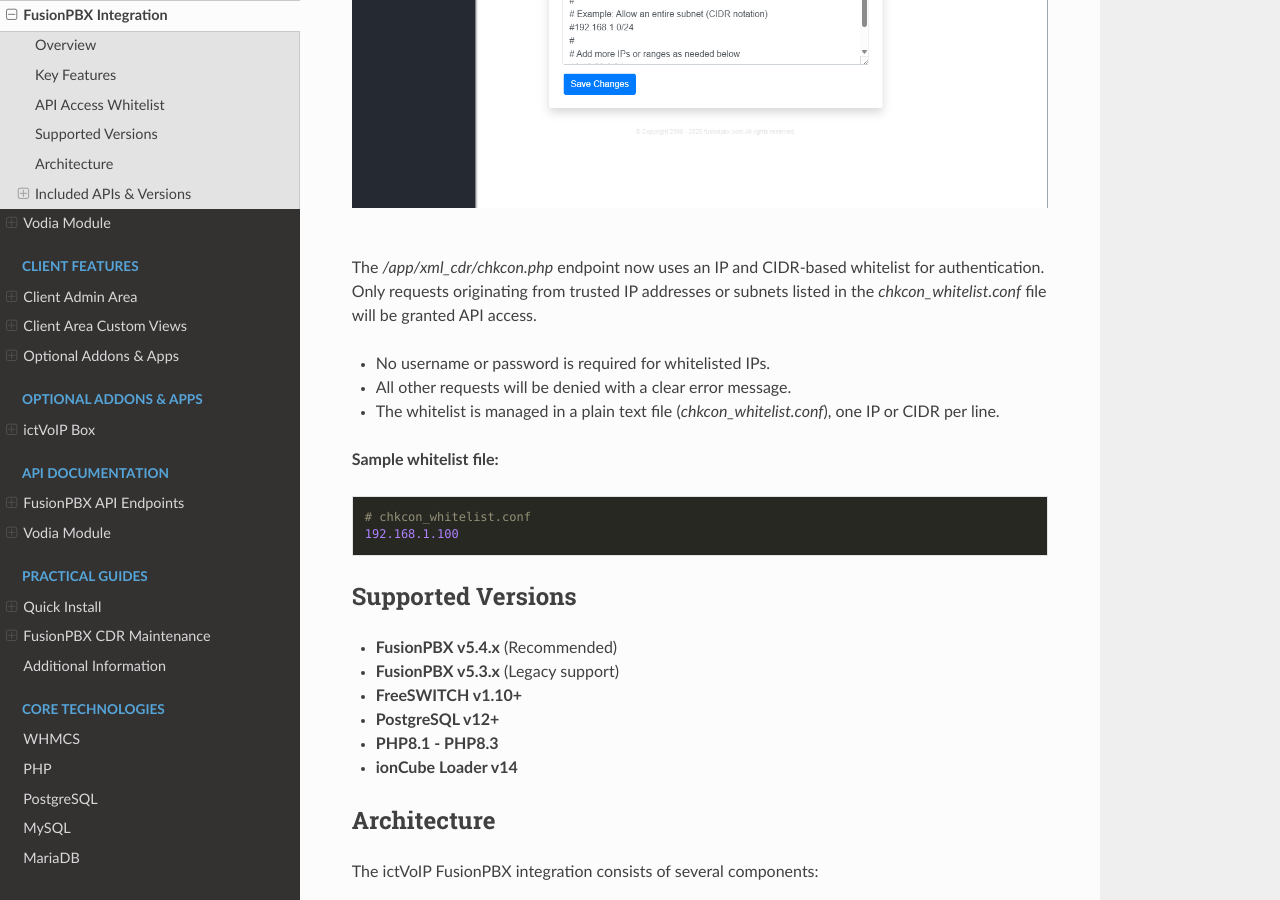
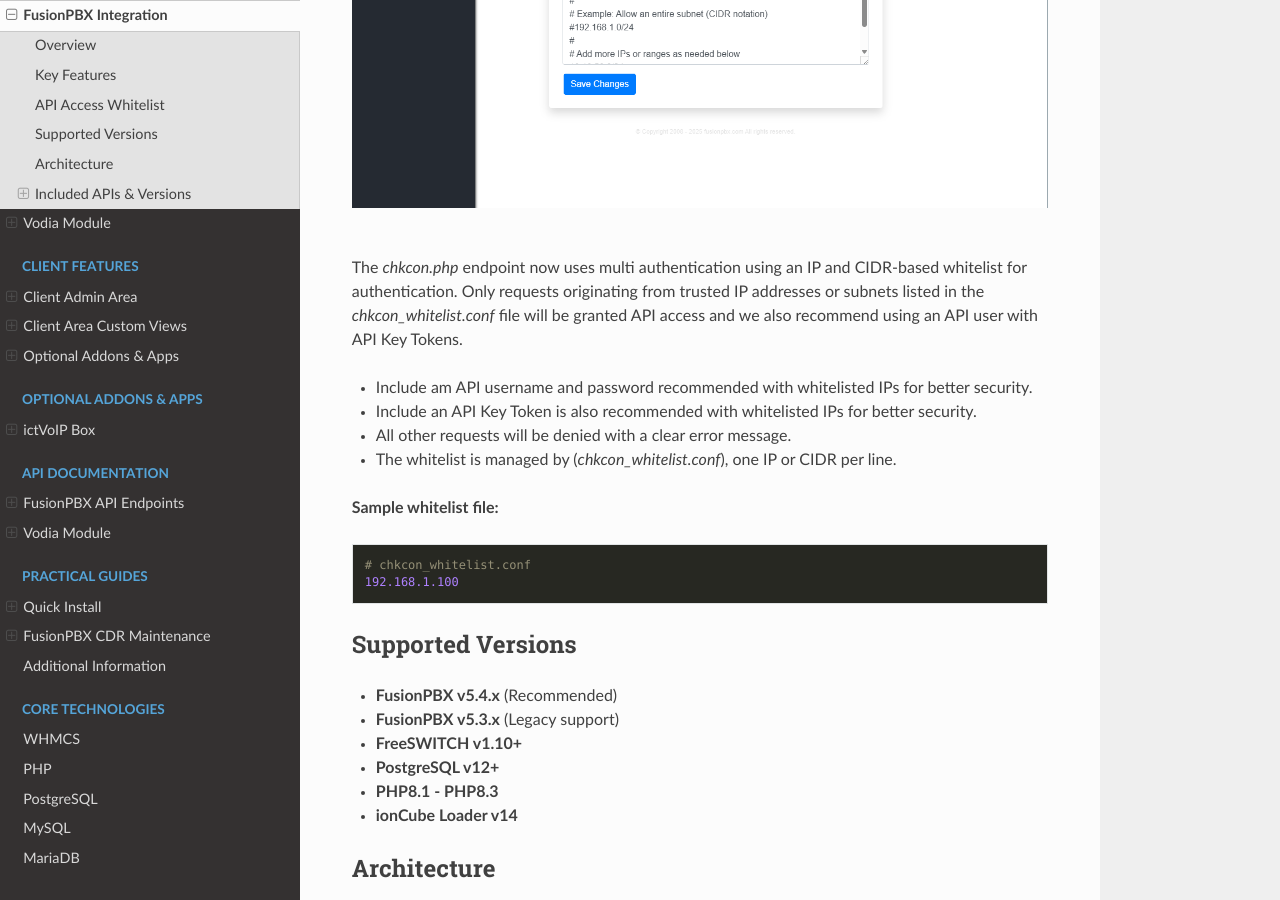
Before and after one commit to ictvoip/ictvoip-docs, a Sphinx documentation site: the page built from docs/source/modules/fusionpbx.rst, in a window 1280 px wide and 900 px high, scrolled down 904 px. Built offline with Sphinx 7.4.7 and the Read the Docs theme 3.1.0, drawn with Linux system fonts in a browser that asks for light colours; pages that are not in the unit, such as notebooks, are missing from menus.

Commit message:
Update fusionpbx.rst

```diff
--- a/docs/source/modules/fusionpbx.rst
+++ b/docs/source/modules/fusionpbx.rst
@@ -27,11 +27,12 @@ API Access Whitelist
    :alt: ictVoIP Whitelist Manager
 |
 
-The `/app/xml_cdr/chkcon.php` endpoint now uses an IP and CIDR-based whitelist for authentication. Only requests originating from trusted IP addresses or subnets listed in the `chkcon_whitelist.conf` file will be granted API access.
+The `chkcon.php` endpoint now uses multi authentication using an IP and CIDR-based whitelist for authentication. Only requests originating from trusted IP addresses or subnets listed in the `chkcon_whitelist.conf` file will be granted API access and we also recommend using an API user with API Key Tokens.
 
-* No username or password is required for whitelisted IPs.
+* Include am API username and password recommended with whitelisted IPs for better security.
+* Include an API Key Token is also recommended with whitelisted IPs for better security.
 * All other requests will be denied with a clear error message.
-* The whitelist is managed in a plain text file (`chkcon_whitelist.conf`), one IP or CIDR per line.
+* The whitelist is managed by (`chkcon_whitelist.conf`), one IP or CIDR per line.
 
 **Sample whitelist file:**
 ::
```
